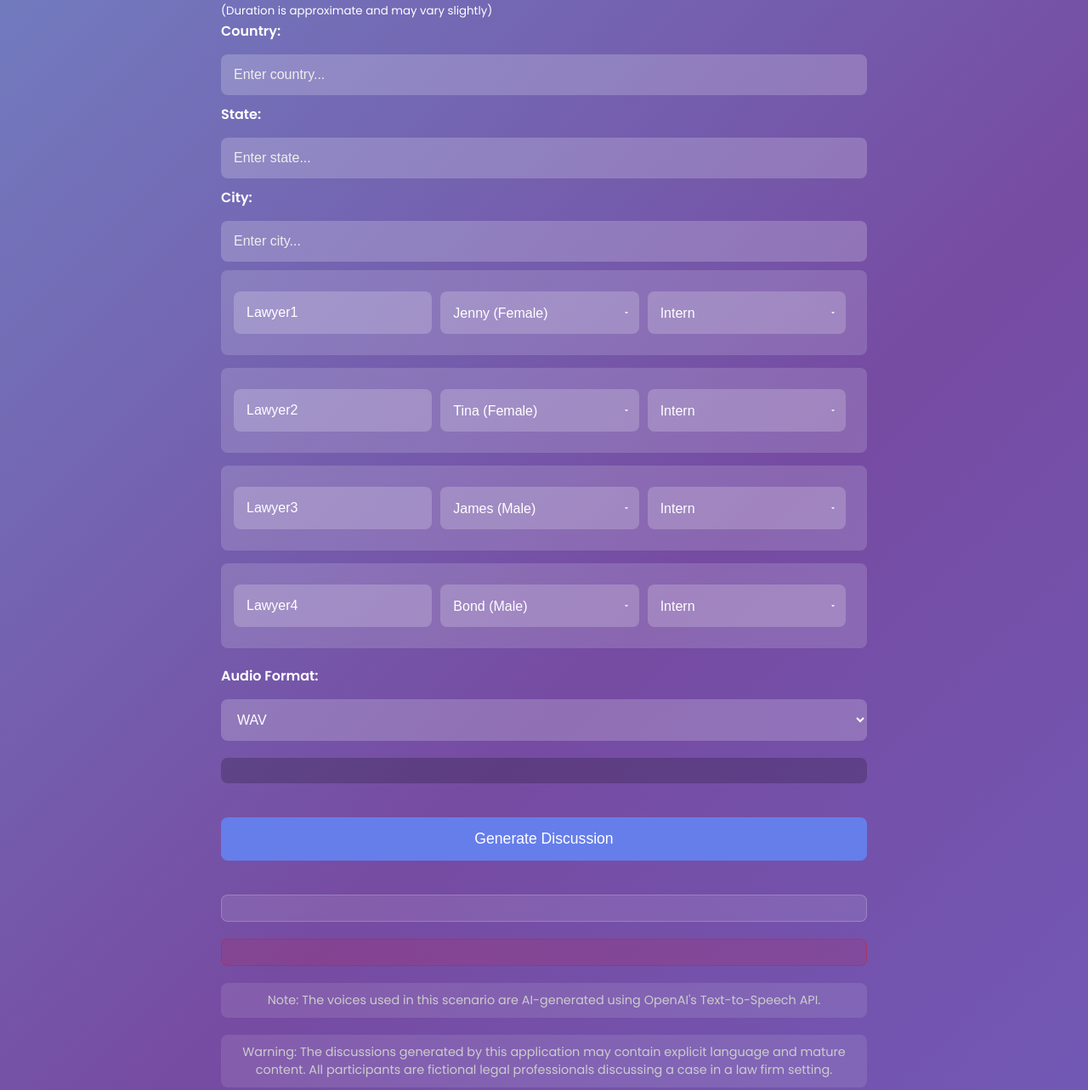
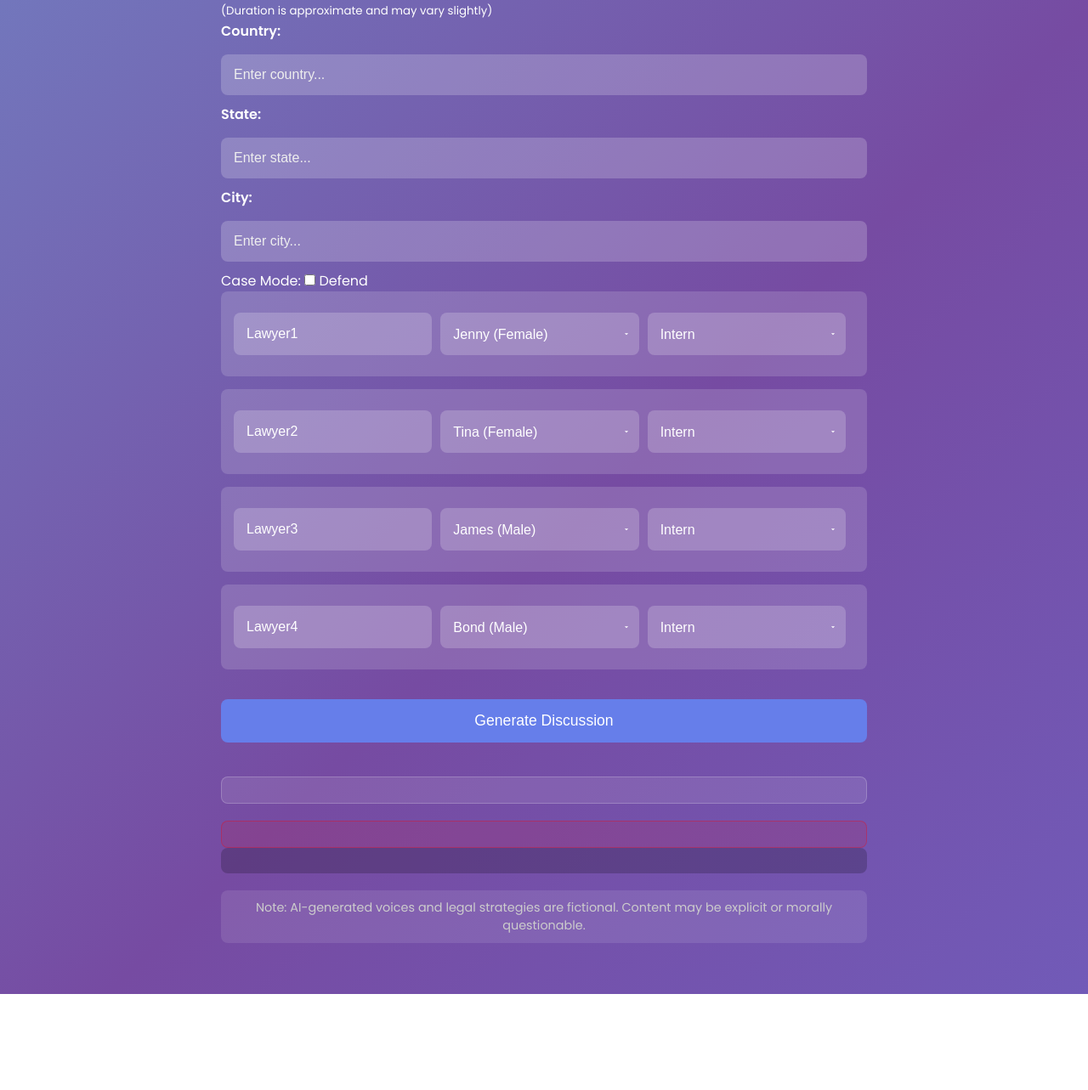
Before and after one commit to KingAmada/Lord-Lawyers, a website: page public/index.html in a window 1280 px wide. Shown: the part 416-1699 px from the top of the page at 85% size. After the commit the page ends 1586 px from the top, so only its background shows below. Drawn offline with Linux system fonts and the light colour scheme.

Commit message:
Update index.html

```diff
--- a/public/index.html
+++ b/public/index.html
@@ -3,7 +3,6 @@
 <head>
     <meta charset="UTF-8">
     <title>⚖️ Law Firm Case Discussion</title>
-    <!-- Include Google Fonts -->
     <link href="https://fonts.googleapis.com/css2?family=Poppins:wght@400;600&display=swap" rel="stylesheet">
     <link rel="stylesheet" href="styles.css">
 </head>
@@ -12,7 +11,6 @@
         <h1>⚖️ Law Firm Case Discussion</h1>
         <textarea id="text-input" placeholder="Enter details about the case here..."></textarea>
 
-        <!-- Settings Row for Duration and Number of Lawyers -->
         <div class="settings-row">
             <div>
                 <label for="podcast-duration">Desired Discussion Duration (minutes):</label>
@@ -25,7 +23,6 @@
         </div>
         <small>(Duration is approximate and may vary slightly)</small>
 
-        <!-- Location Section -->
         <div class="location-section">
             <label for="country-input">Country:</label>
             <input type="text" id="country-input" placeholder="Enter country...">
@@ -37,49 +34,30 @@
             <input type="text" id="city-input" placeholder="Enter city...">
         </div>
 
-        <!-- Lawyer Settings -->
+        <!-- Prosecuting or Defending switch -->
+        <div class="mode-select">
+            <label>Case Mode:</label>
+            <label class="switch">
+                <input type="checkbox" id="defend-prosecute-switch">
+                <span class="slider"></span>
+            </label>
+            <span id="mode-label">Defend</span>
+        </div>
+
         <div id="speaker-settings">
             <div id="speakers-container">
                 <!-- Lawyer configurations will be dynamically added here -->
             </div>
         </div>
 
-        <!-- Additional Controls -->
-        <div class="additional-controls">
-            <div class="audio-format-row">
-                <label for="audio-format">Audio Format:</label>
-                <select id="audio-format">
-                    <option value="wav">WAV</option>
-                    <option value="mp3">MP3 (Coming Soon)</option>
-                </select>
-            </div>
+        <button id="generate-btn">Generate Discussion</button>
+        <div id="progress"></div>
+        <div id="conversation"></div>
+        <div id="error-log"></div>
+        <div id="stats-panel"></div>
 
-            <div id="stats-panel">
-                <!-- Stats about lines and words will appear here -->
-            </div>
-        </div>
-
-        <button id="generate-btn">Generate Discussion</button>
-
-        <div id="progress">
-            <!-- Progress messages will appear here -->
-        </div>
-
-        <div id="conversation">
-            <!-- Conversation lines will appear here -->
-        </div>
-
-        <div id="error-log">
-            <!-- Error messages will appear here -->
-        </div>
-
-        <p class="disclaimer">
-            Note: The voices used in this scenario are AI-generated using OpenAI's Text-to-Speech API.
-        </p>
         <div class="disclaimer">
-            <p>
-                Warning: The discussions generated by this application may contain explicit language and mature content. All participants are fictional legal professionals discussing a case in a law firm setting.
-            </p>
+            <p>Note: AI-generated voices and legal strategies are fictional. Content may be explicit or morally questionable.</p>
         </div>
     </div>
     <script src="script.js"></script>
```
